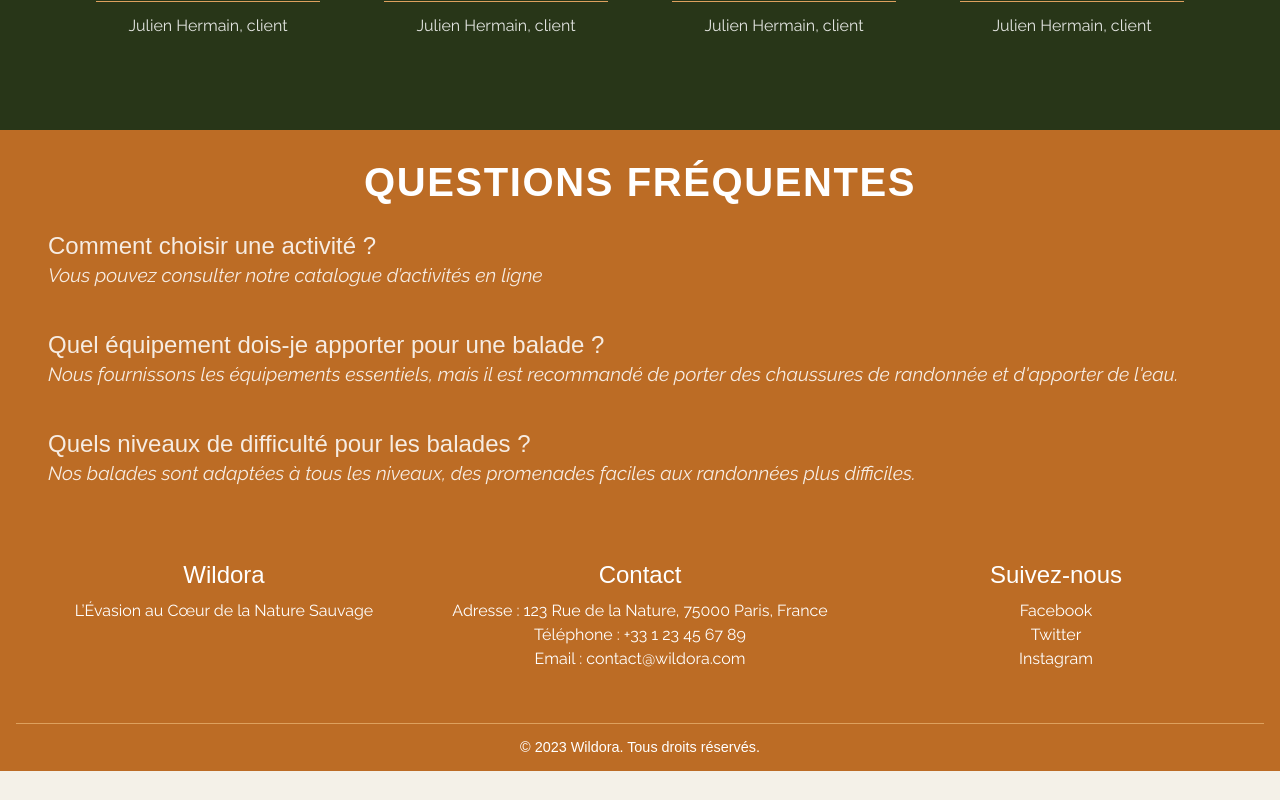
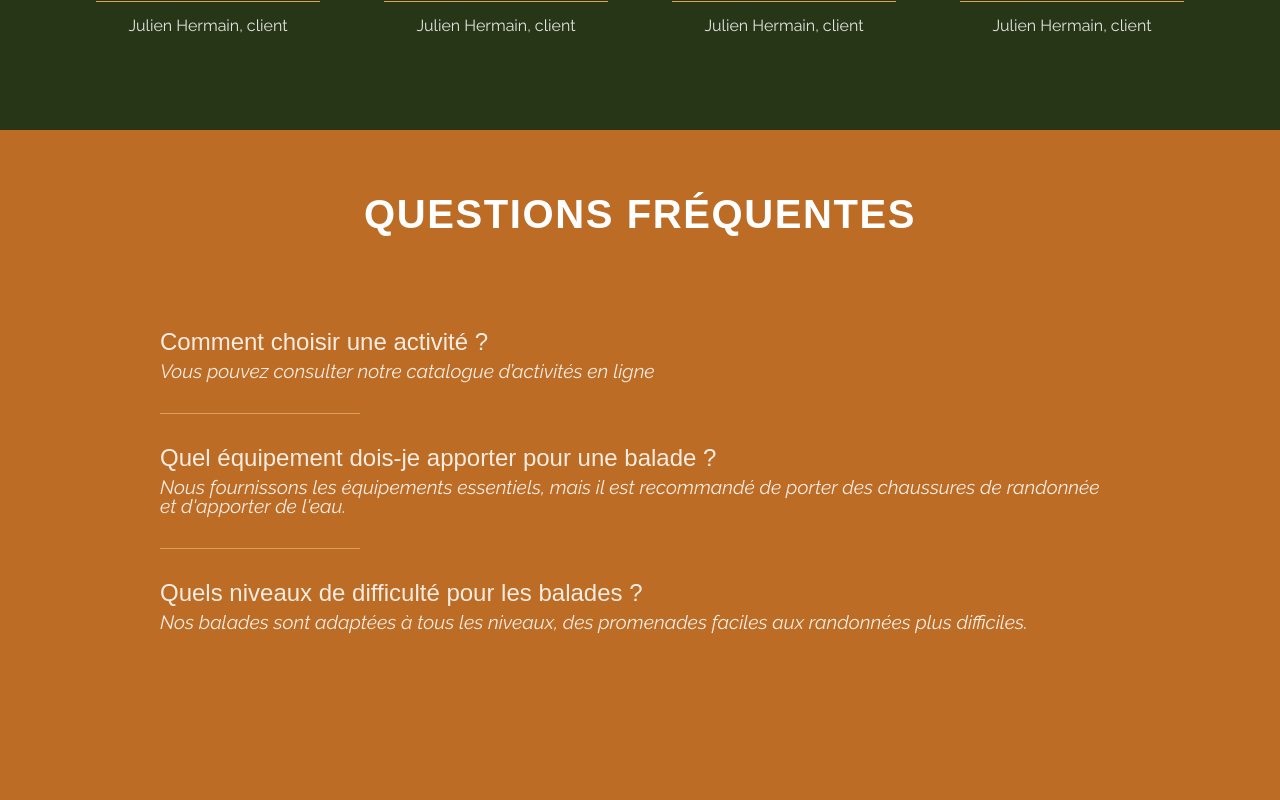
Before and after one commit to julien382/Wildora, a React (Vite) app: page /a_propos in a window 1280 px wide. Shown: the part 4040-4840 px from the top of the page. Before the commit the page ends 4811 px from the top, so only its background shows below. Built offline with nearby package versions, Linux system fonts and the light colour scheme; a web font is replaced by a local one.

Commit message:
add css faq

```diff
--- a/src/pages/AboutPage/AboutPage.jsx
+++ b/src/pages/AboutPage/AboutPage.jsx
@@ -82,10 +82,12 @@ const AboutPage = () => {
                         <h2 className='faqAboutPageCardTitle'>Comment choisir une activité ?</h2>
                         <p className='faqAboutPageCardText'>Vous pouvez consulter notre catalogue d’activités en ligne</p>
                     </div>
+                    <div className='faqBarre'></div>
                     <div className='faqAboutPageCard'>
                         <h2 className='faqAboutPageCardTitle'>Quel équipement dois-je apporter pour une balade ?</h2>
                         <p className='faqAboutPageCardText'>{`Nous fournissons les équipements essentiels, mais il est recommandé de porter des chaussures de randonnée et d'apporter de l'eau.`}</p>
                     </div>
+                    <div className='faqBarre'></div>
                     <div className='faqAboutPageCard'>
                         <h2 className='faqAboutPageCardTitle'>Quels niveaux de difficulté pour les balades ?</h2>
                         <p className='faqAboutPageCardText'>Nos balades sont adaptées à tous les niveaux, des promenades faciles aux randonnées plus difficiles.</p>
--- a/src/pages/AboutPage/AboutPage.scss
+++ b/src/pages/AboutPage/AboutPage.scss
@@ -183,7 +183,7 @@
 }
 
 .faqAboutPage {
-    padding: 2rem;
+    padding: 4rem;
     background-color: $primary-color;
     text-align: center;
 
@@ -201,6 +201,14 @@
         display: flex;
         flex-direction: column;
         gap: 1rem;
+        margin: 5rem;
+
+        .faqBarre{
+            width: 200px;
+            height: 1px;
+            background-color: $highlight-color;
+            margin-left: 1rem;
+        }
 
         .faqAboutPageCard {
             background-color: $primary-color; /* Ajouter un fond */
```
